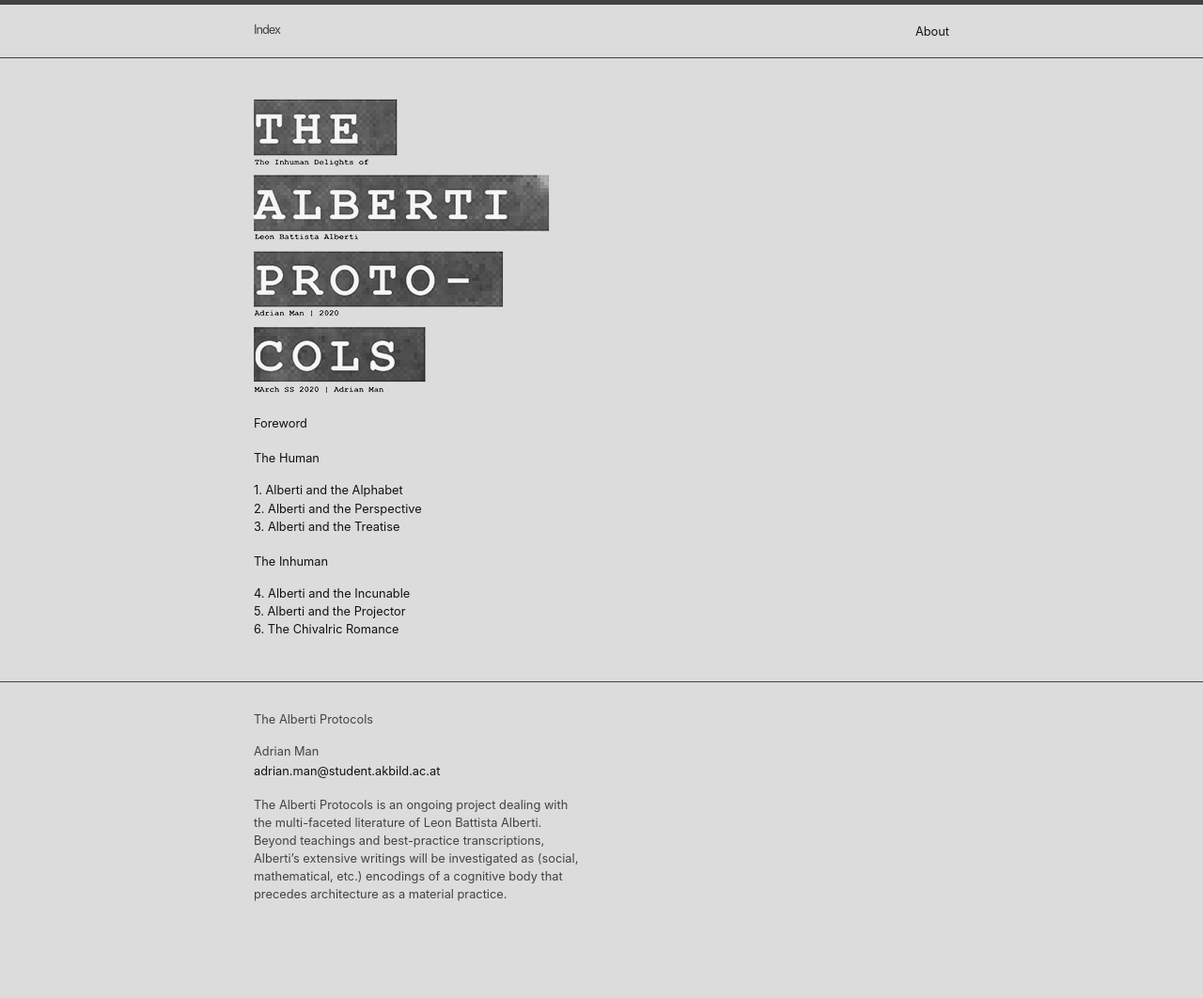
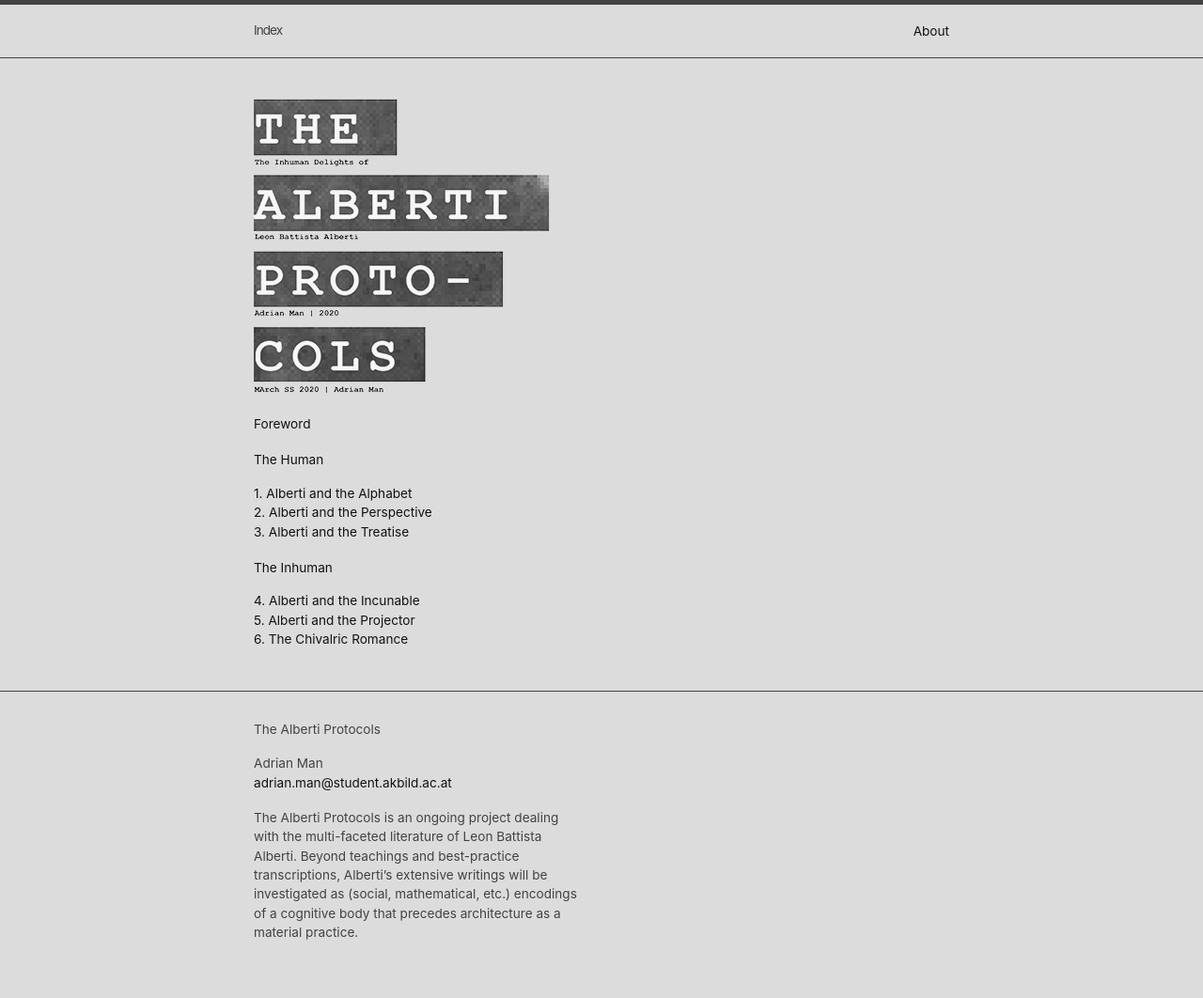
Before and after one commit to thealbertiprotocols/thealbertiprotocols.github.io, a Jekyll site: the page built from index.markdown, in a window 1280 px wide. Shown: the whole page at 94% size. Built offline with Jekyll 4.4.1, drawn with Linux system fonts in a browser that asks for light colours; before the commit the page ends 1022 px from its top, so only the background shows below that.

Commit message:
0.85 font multiplier

```diff
--- a/_sass/minima/initialize.scss
+++ b/_sass/minima/initialize.scss
@@ -7,7 +7,7 @@ $code-font-family: "Menlo", "Inconsolata", "Consolas", "Roboto Mono", "Ubuntu Mo
 $base-font-size:   1rem !default;
 $base-font-weight: 400 !default;
 $small-font-size:  $base-font-size * 0.875 !default;
-$cust-font-mult:   0.8 !default;
+$cust-font-mult:   0.85 !default;
 $base-line-height: 1.5 !default;
 
 $spacing-unit:     30px !default;
```
